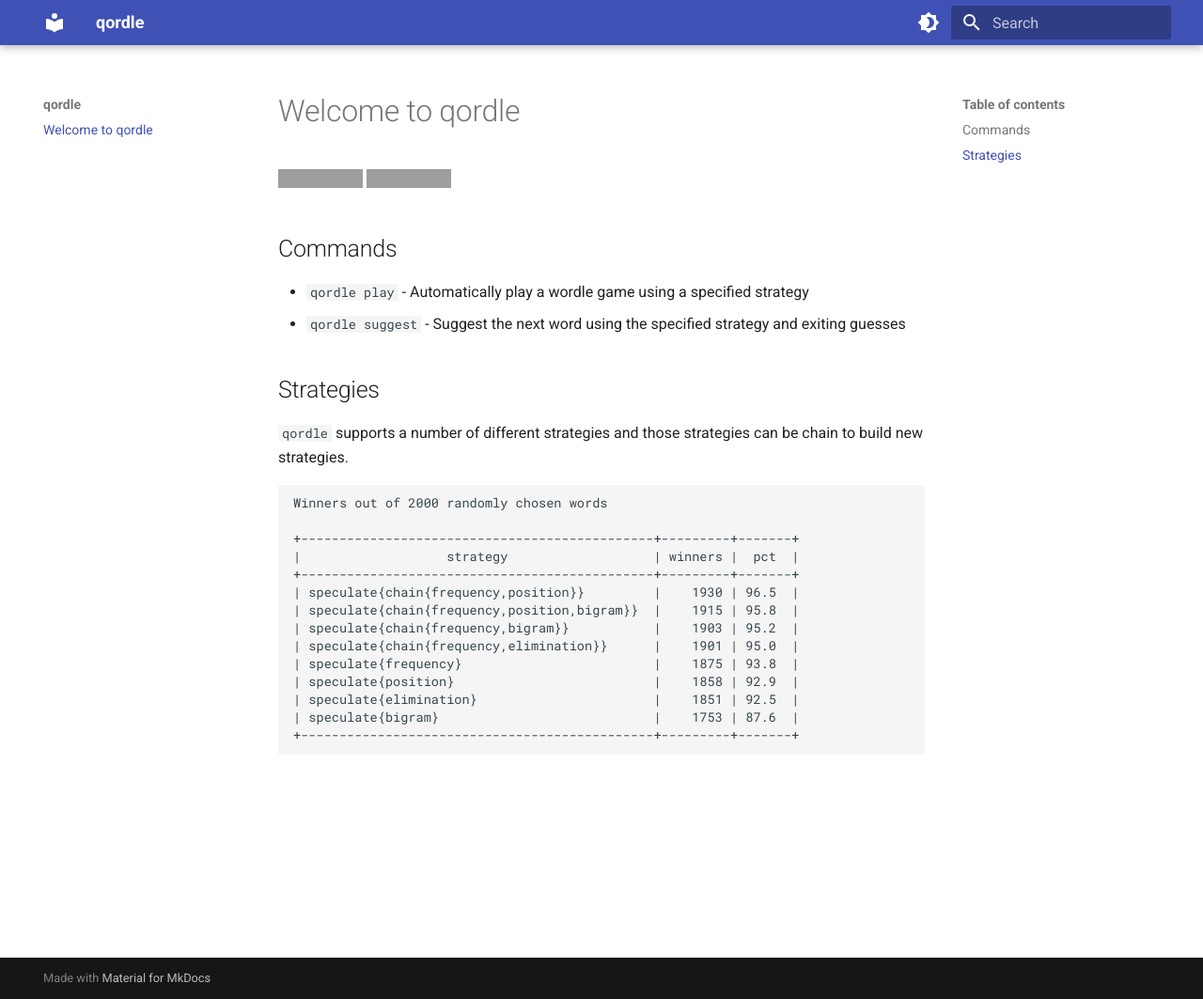
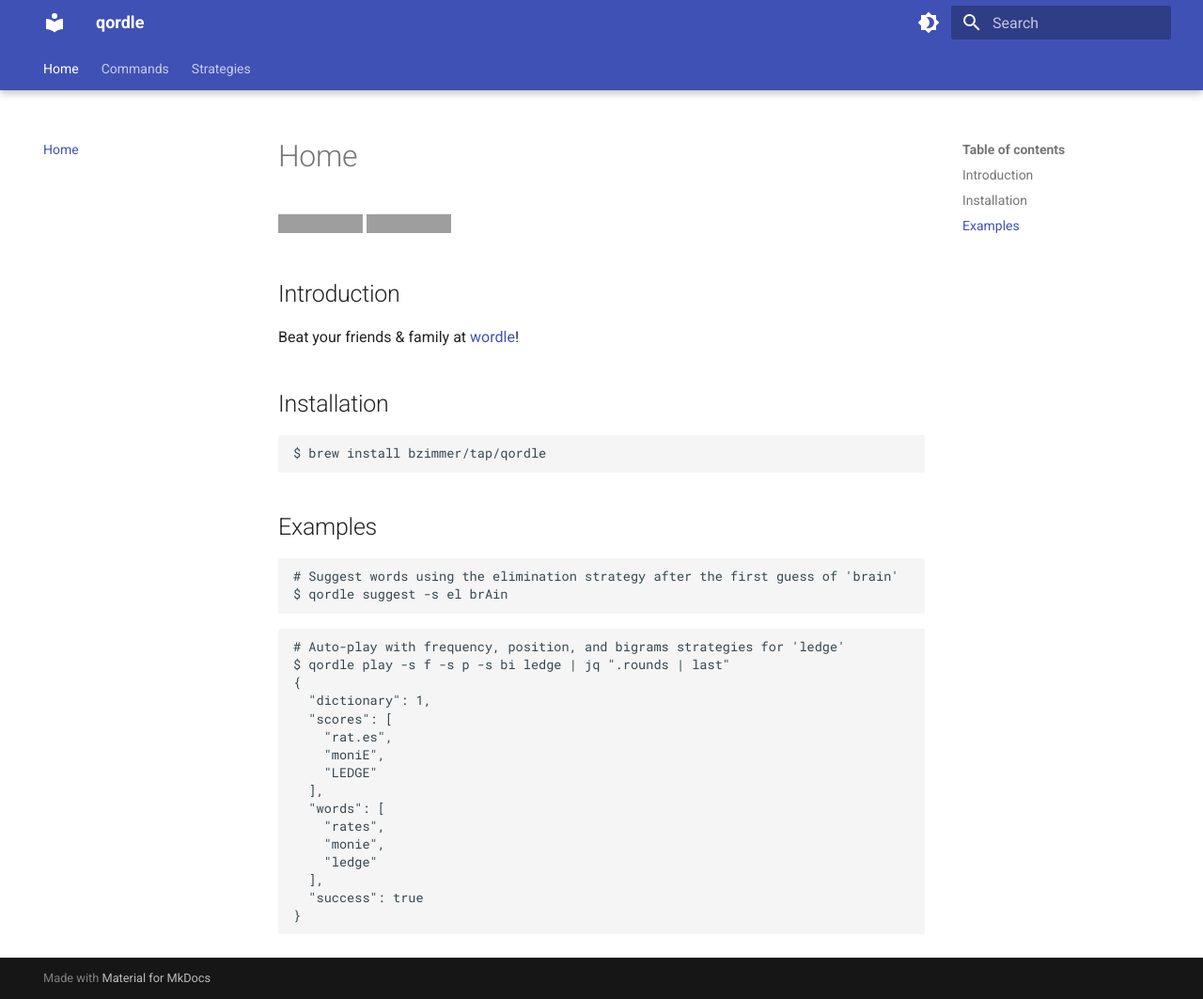
Before and after one commit to bzimmer/qordle, an MkDocs documentation site: the page built from docs/index.md, in a window 1280 px wide and 1063 px high. Shown: the whole window at 94% size. Built offline with MkDocs 1.6.1 and Material for MkDocs 9.7.7, drawn with Linux system fonts in a browser that asks for light colours; comment, search, counter and statistics services are not loaded; grey boxes are pictures that could not be loaded.

````diff
--- a/docs/index.md
+++ b/docs/index.md
@@ -1,31 +1,40 @@
-# Welcome to qordle
+# Home
 
 ![build](https://github.com/bzimmer/qordle/actions/workflows/build.yaml/badge.svg)
 [![codecov](https://codecov.io/gh/bzimmer/qordle/branch/main/graph/badge.svg?token=8L0KXGSM9N)](https://codecov.io/gh/bzimmer/qordle)
 
-## Commands
+## Introduction
 
-* `qordle play` - Automatically play a wordle game using a specified strategy
-* `qordle suggest` - Suggest the next word using the specified strategy and exiting guesses
+Beat your friends & family at [wordle](https://www.nytimes.com/games/wordle/index.html)!
 
-## Strategies
+## Installation
 
-`qordle` supports a number of different strategies and those strategies can be chain
-to build new strategies.
+```shell
+$ brew install bzimmer/tap/qordle
+```
 
-```txt
-Winners out of 2000 randomly chosen words
+## Examples
 
-+----------------------------------------------+---------+-------+
-|                   strategy                   | winners |  pct  |
-+----------------------------------------------+---------+-------+
-| speculate{chain{frequency,position}}         |    1930 | 96.5  |
-| speculate{chain{frequency,position,bigram}}  |    1915 | 95.8  |
-| speculate{chain{frequency,bigram}}           |    1903 | 95.2  |
-| speculate{chain{frequency,elimination}}      |    1901 | 95.0  |
-| speculate{frequency}                         |    1875 | 93.8  |
-| speculate{position}                          |    1858 | 92.9  |
-| speculate{elimination}                       |    1851 | 92.5  |
-| speculate{bigram}                            |    1753 | 87.6  |
-+----------------------------------------------+---------+-------+
+```shell
+# Suggest words using the elimination strategy after the first guess of 'brain'
+$ qordle suggest -s el brAin
 ```
+
+```shell
+# Auto-play with frequency, position, and bigrams strategies for 'ledge'
+$ qordle play -s f -s p -s bi ledge | jq ".rounds | last"
+{
+  "dictionary": 1,
+  "scores": [
+    "rat.es",
+    "moniE",
+    "LEDGE"
+  ],
+  "words": [
+    "rates",
+    "monie",
+    "ledge"
+  ],
+  "success": true
+}
+```
--- /dev/null
+++ b/docs/js/tablesort.js
@@ -0,0 +1,6 @@
+document$.subscribe(function() {
+    var tables = document.querySelectorAll("article table:not([class])")
+    tables.forEach(function(table) {
+      new Tablesort(table)
+    })
+  })
--- a/mkdocs.yml
+++ b/mkdocs.yml
@@ -1,5 +1,6 @@
 site_name: qordle
 site_dir: dist/site
+site_url: https://bzimmer.github.io/qordle
 
 theme:
   name: material
@@ -14,3 +15,27 @@ theme:
       toggle:
         icon: material/brightness-7
         name: light mode
+  features:
+    - content.code.annotate
+    - navigation.top
+    - navigation.instant
+    - navigation.expand
+    - navigation.sections
+    - navigation.tabs
+    - navigation.tabs.sticky
+
+plugins:
+  - git-revision-date-localized
+  - search
+  - tags
+
+extra_javascript:
+  - https://unpkg.com/tablesort@5.3.0/dist/tablesort.min.js
+  - js/tablesort.js
+
+markdown_extensions:
+  - pymdownx.critic
+  - pymdownx.caret
+  - pymdownx.keys
+  - pymdownx.mark
+  - pymdownx.tilde
````
Also changed, not shown: README.md (+11 -15 lines), docs/commands.md (added, +4 -0 lines), docs/strategies.md (added, +60 -0 lines), requirements.txt (added, +30 -0 lines), 2 other files.
